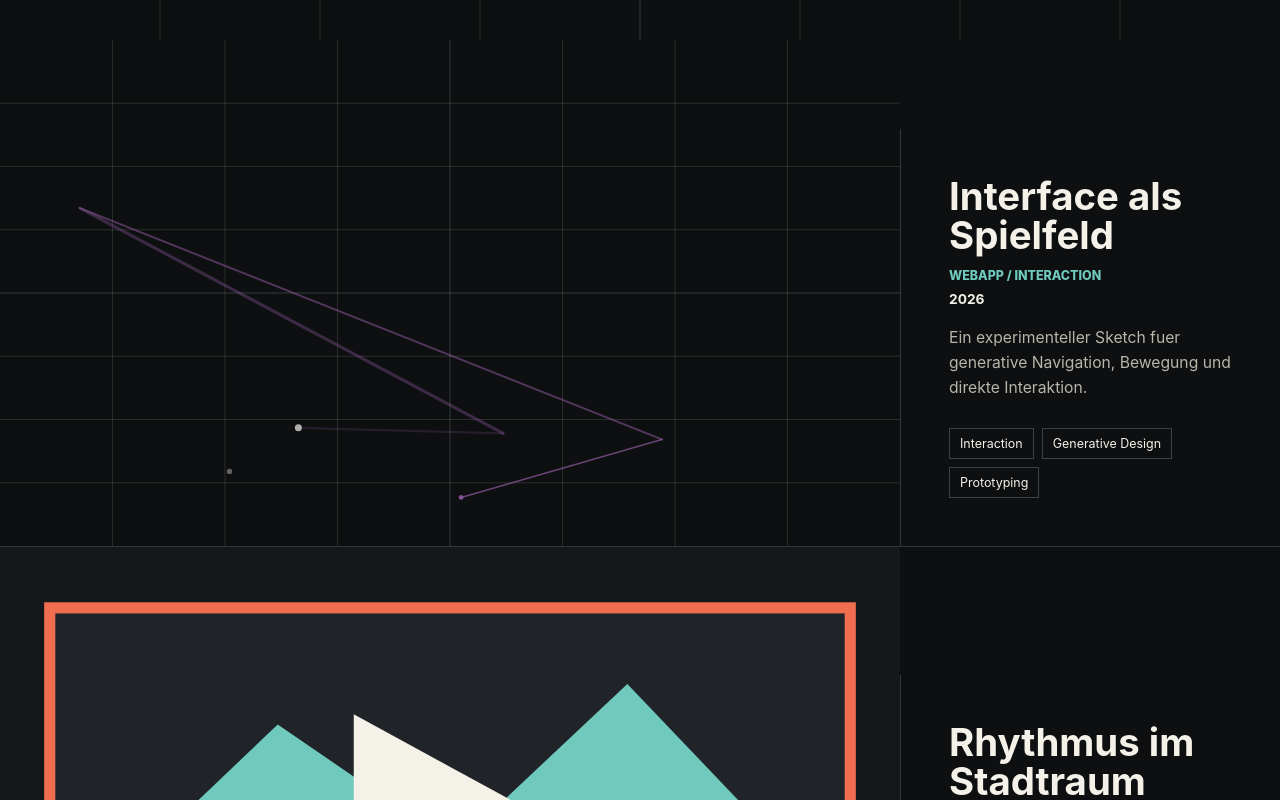
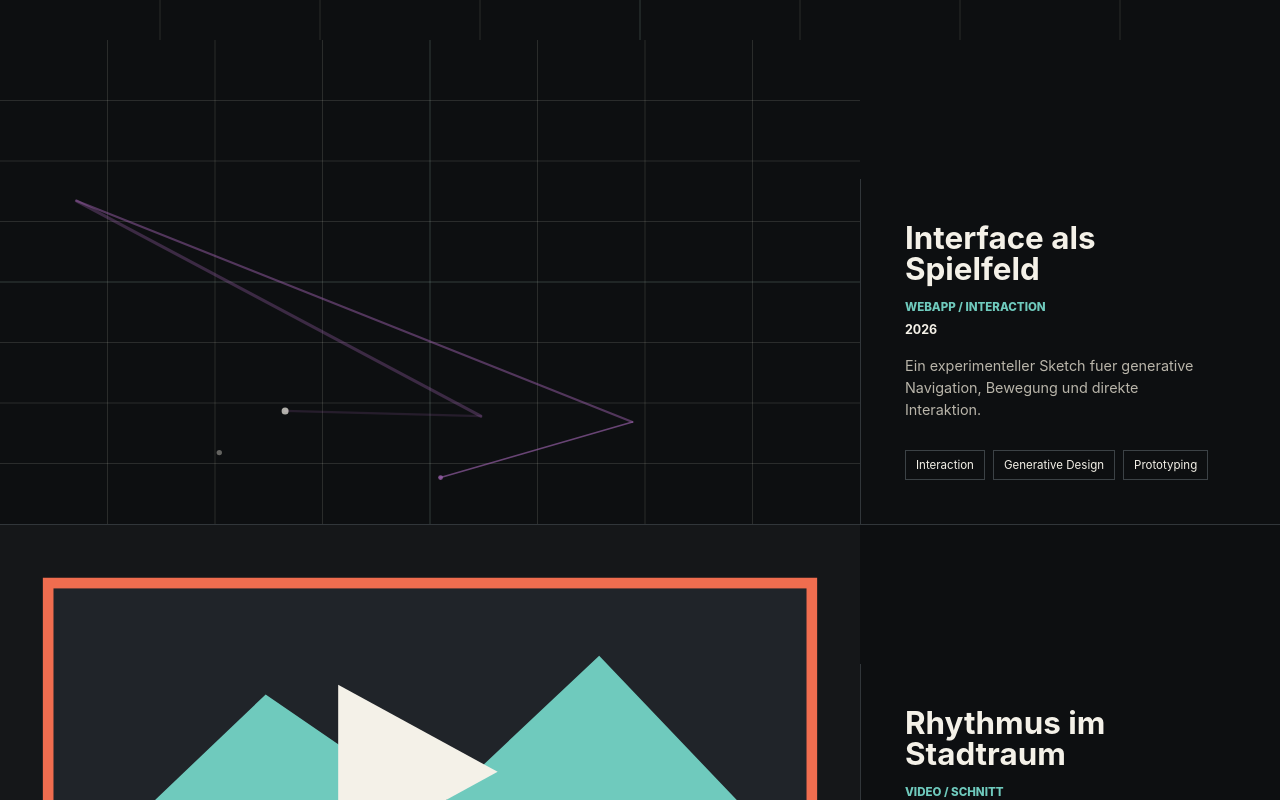
Before and after one commit to eligi9/eliasginter.de, a Vue app: page / in a window 1280 px wide. Shown: the part 760-1560 px from the top of the page. Built offline with nearby package versions, Linux system fonts and the light colour scheme.

Commit message:
Refine project card spacing and type

```diff
--- a/src/styles/main.css
+++ b/src/styles/main.css
@@ -114,7 +114,7 @@ a {
 
 .project-module {
   display: grid;
-  grid-template-columns: minmax(0, 1fr) minmax(280px, 380px);
+  grid-template-columns: minmax(0, 1fr) minmax(300px, 420px);
   background: #0d0f11;
 }
 
@@ -157,12 +157,20 @@ a {
 
 .project-info {
   align-self: end;
-  padding: clamp(22px, 4vw, 48px);
+  padding: clamp(22px, 3.6vw, 44px) clamp(30px, 4.8vw, 64px)
+    clamp(22px, 3.6vw, 44px) clamp(22px, 3.6vw, 44px);
   border-left: 1px solid #31363a;
   background: #0d0f11;
 }
 
-.project-info h2,
+.project-info h2 {
+  margin: 0;
+  color: #f4f1e8;
+  font-size: clamp(1.35rem, 2.45vw, 2.35rem);
+  line-height: 1;
+  letter-spacing: 0;
+}
+
 .profile-section h2 {
   margin: 0;
   color: #f4f1e8;
@@ -174,7 +182,7 @@ a {
 .project-kicker {
   margin: 14px 0 0;
   color: #6fcabd;
-  font-size: 0.78rem;
+  font-size: 0.72rem;
   font-weight: 760;
   text-transform: uppercase;
 }
@@ -182,11 +190,18 @@ a {
 .project-year {
   margin: 8px 0 0;
   color: #f4f1e8;
-  font-size: 0.86rem;
+  font-size: 0.78rem;
   font-weight: 700;
 }
 
-.project-info p:not(.section-kicker):not(.project-kicker):not(.project-year),
+.project-info p:not(.section-kicker):not(.project-kicker):not(.project-year) {
+  margin: 18px 0 0;
+  max-width: 58ch;
+  color: #b9b5aa;
+  font-size: 0.9rem;
+  line-height: 1.55;
+}
+
 .profile-section p {
   margin: 18px 0 0;
   max-width: 58ch;
@@ -208,7 +223,7 @@ a {
   padding: 7px 10px;
   border: 1px solid #3c4246;
   color: #f4f1e8;
-  font-size: 0.78rem;
+  font-size: 0.72rem;
 }
 
 .profile-section {
```
